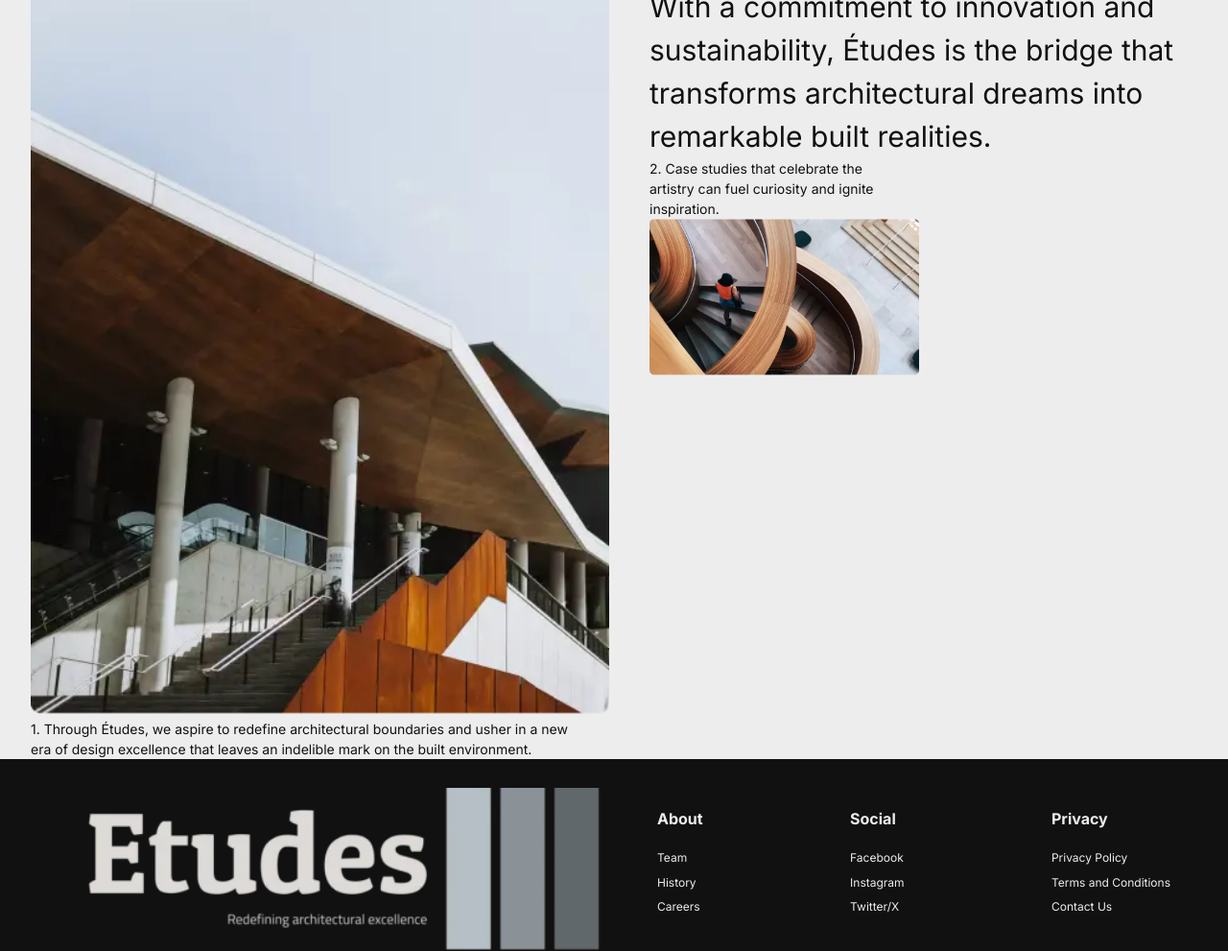
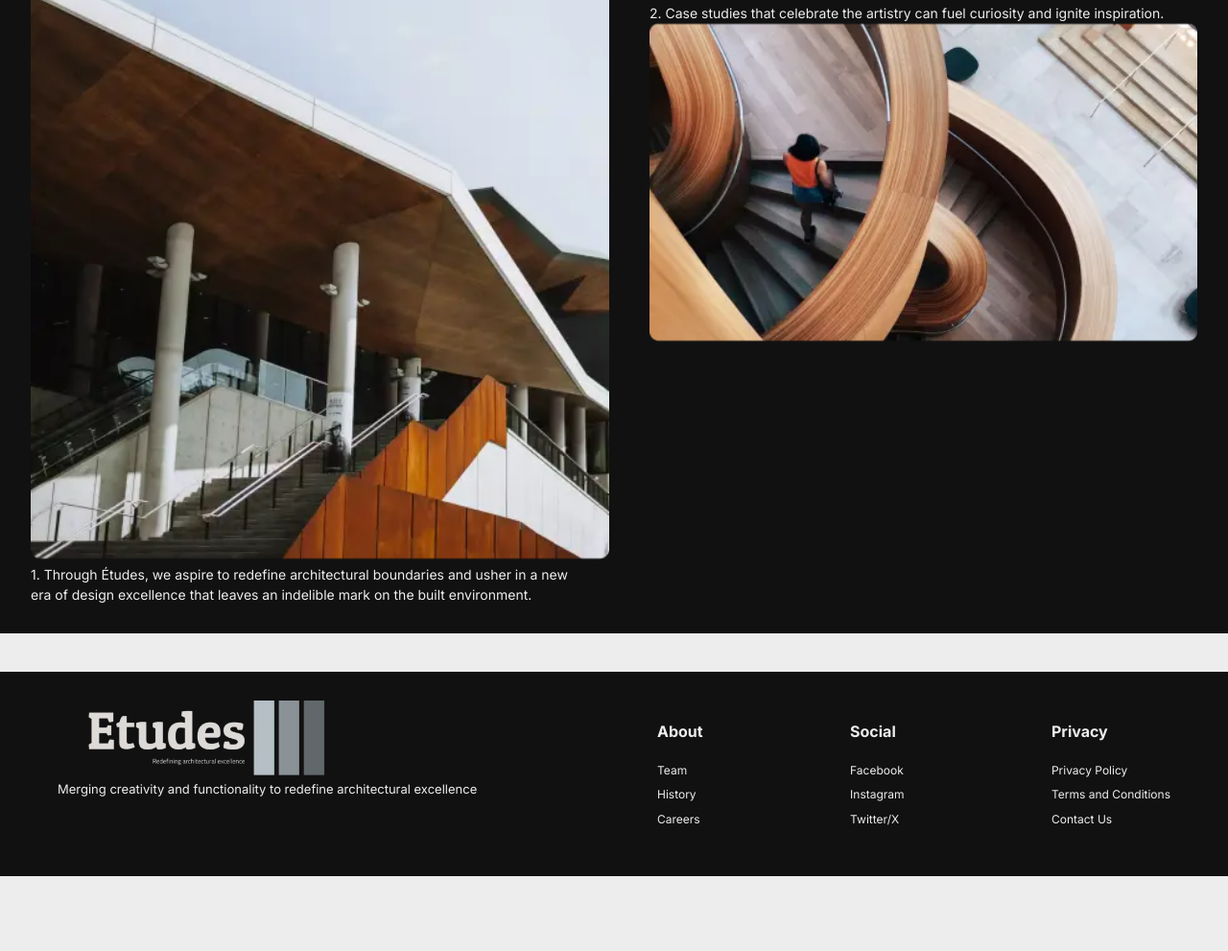
Before and after one commit to renasutton/webdesign-asn1, a plain HTML site: page boilerplate - Copy - Copy/page2.html in a window 1280 px wide. Shown: the part 1882-2873 px from the top of the page at 96% size. After the commit the page ends 2795 px from the top, so only its background shows below. Drawn offline with Linux system fonts and the light colour scheme.

Commit message:
new update still some problems

```diff
--- a/boilerplate - Copy - Copy/css/styles.css
+++ b/boilerplate - Copy - Copy/css/styles.css
@@ -184,9 +184,13 @@ footer .flex-container{
     flex-direction: row;
 }
 
-.page-2 p:nth-child(7),
-.page-2 p:nth-child(8){
-    padding-bottom: 3rem;
+footer .image-container{
+    width: 100%;
+}
+
+body > section > div:nth-child(4) > p:nth-child(1),
+body > section > div:nth-child(4) > p:nth-child(2){
+     padding-bottom: 3rem;
 }
 
 .large-p{
@@ -203,13 +207,14 @@ body > div.white-wrapper > p{
     padding-bottom: 3rem;
 }
 
-.page-2 div:nth-last-child{
-  background-color: #111;
-  padding-top: 3rem;
- color: #EDEDED;
-margin-bottom: 4rem;}
 
 
+body > div.flex-container{
+    background-color: #111;
+    padding: 3rem 0;
+   color: #EDEDED;
+  margin-bottom: 4rem;
+}
 
 
 .page-2 p{
@@ -305,7 +310,6 @@ margin-bottom: 4rem;}
     padding: 3.2rem 19rem;
     }
 
-
     .page-2 .flex-container div{
         width: calc(100% / 2 - 0.5);
     }
@@ -315,11 +319,20 @@ margin-bottom: 4rem;}
     }
 
     .page-2 .image-container{
-        width: 100%;
         padding-left: 3.2rem;
     }
 
+    body > div.flex-container > div:nth-child(2) > div > div{
+        padding-right: 3.2rem;
+    }
 
+
+    body > section > div:nth-child(3) > div:nth-child(1) > div,
+    body > div.flex-container > div:nth-child(1) > div,
+    body > div.flex-container > div:nth-child(2) > div > div,
+    body > div.flex-container > div:nth-child(2) > div{
+        width: 100%;
+    }
 
 @media screen and (min-width: 1100px) {
 
@@ -352,6 +365,9 @@ margin-bottom: 4rem;}
 }
 
 @media screen and (min-width: 1440px) {
-
+    body > *:not(header):not(footer) {
+        max-width: 70%;
+        margin: 0 auto;
+    }
 }
 }
```
